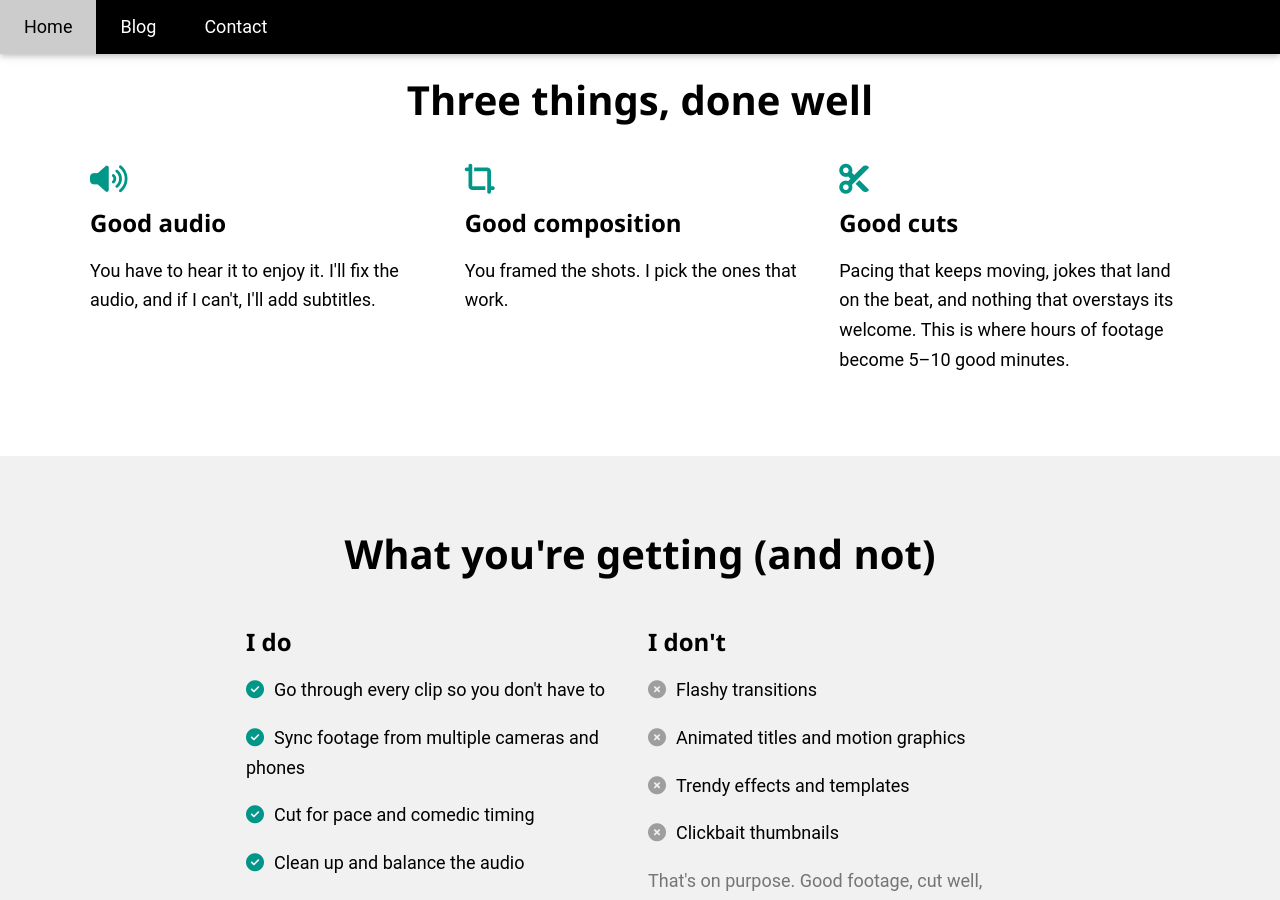
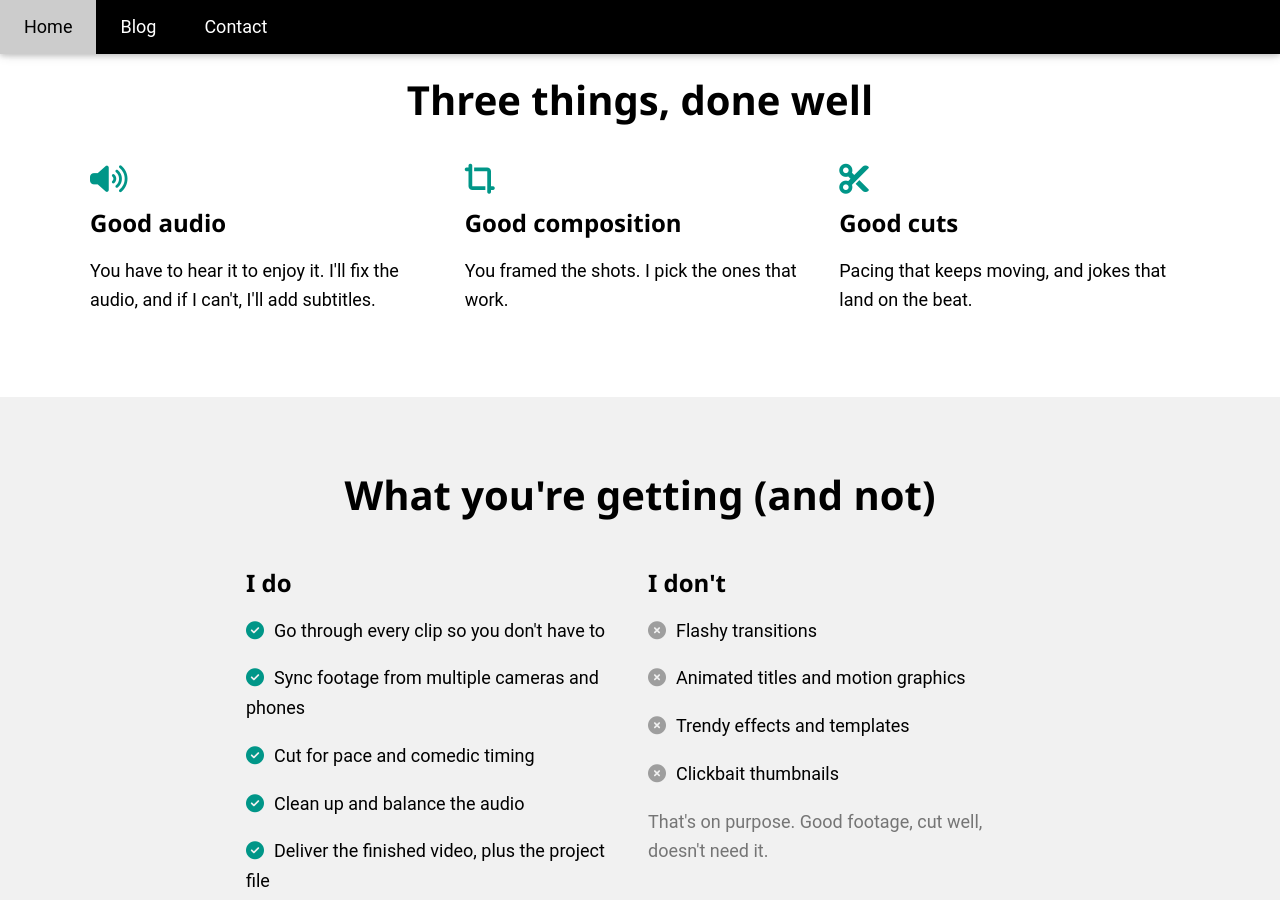
Before and after one commit to evanthemann/evanthemann.github.io, a Jekyll site: the page composition-and-cuts/index.html, which Jekyll copies as it is, in a window 1280 px wide and 900 px high, scrolled down 1661 px. Built offline with Jekyll 4.4.1, drawn with Linux system fonts in a browser that asks for light colours.

Commit message:
C&C: shorten Good cuts blurb to match the others
Co-Authored-By: Claude Opus 5.5 <noreply@anthropic.com>
Claude-Session: https://claude.ai/code/session_01Kfi4nikh1zP74fnAfvsveK

```diff
--- a/composition-and-cuts/index.html
+++ b/composition-and-cuts/index.html
@@ -126,8 +126,7 @@
       <div class="pillar">
         <i class="fa-solid fa-scissors"></i>
         <h3><b>Good cuts</b></h3>
-        <p>Pacing that keeps moving, jokes that land on the beat, and nothing that overstays its
-          welcome. This is where hours of footage become 5–10 good minutes.</p>
+        <p>Pacing that keeps moving, and jokes that land on the beat.</p>
       </div>
     </div>
   </div>
```
